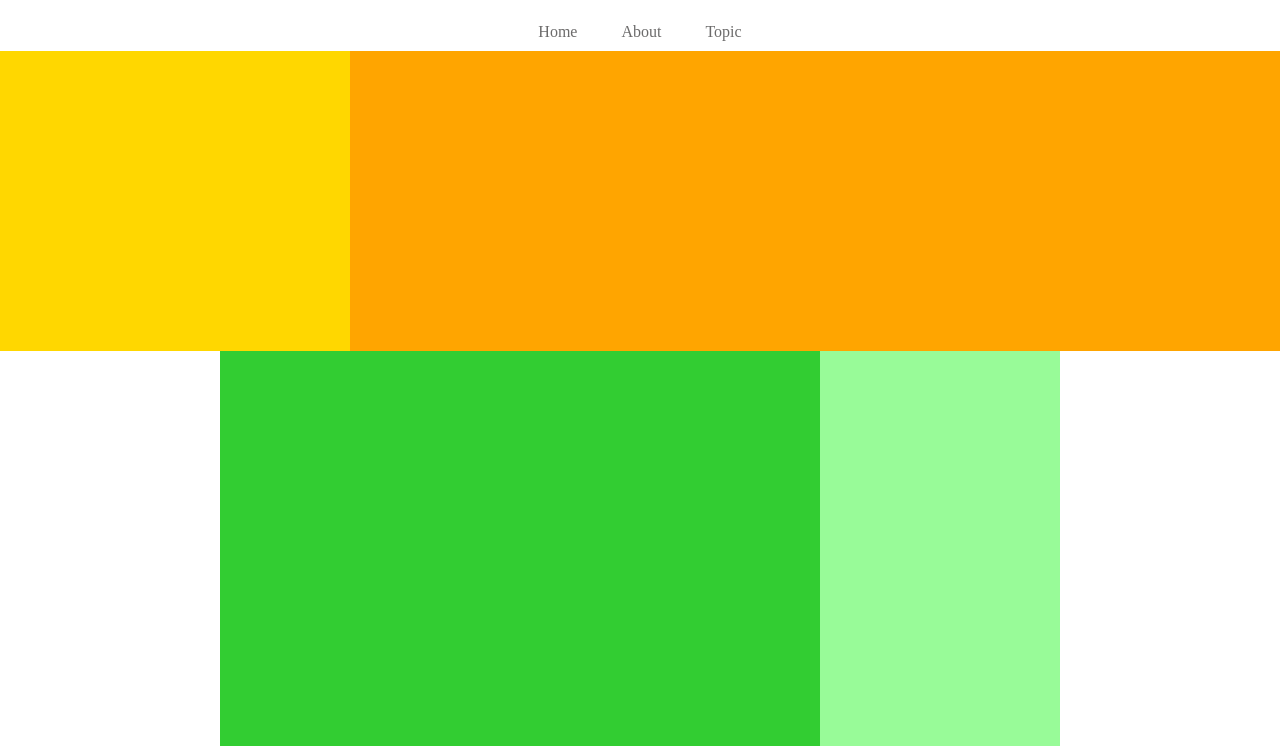
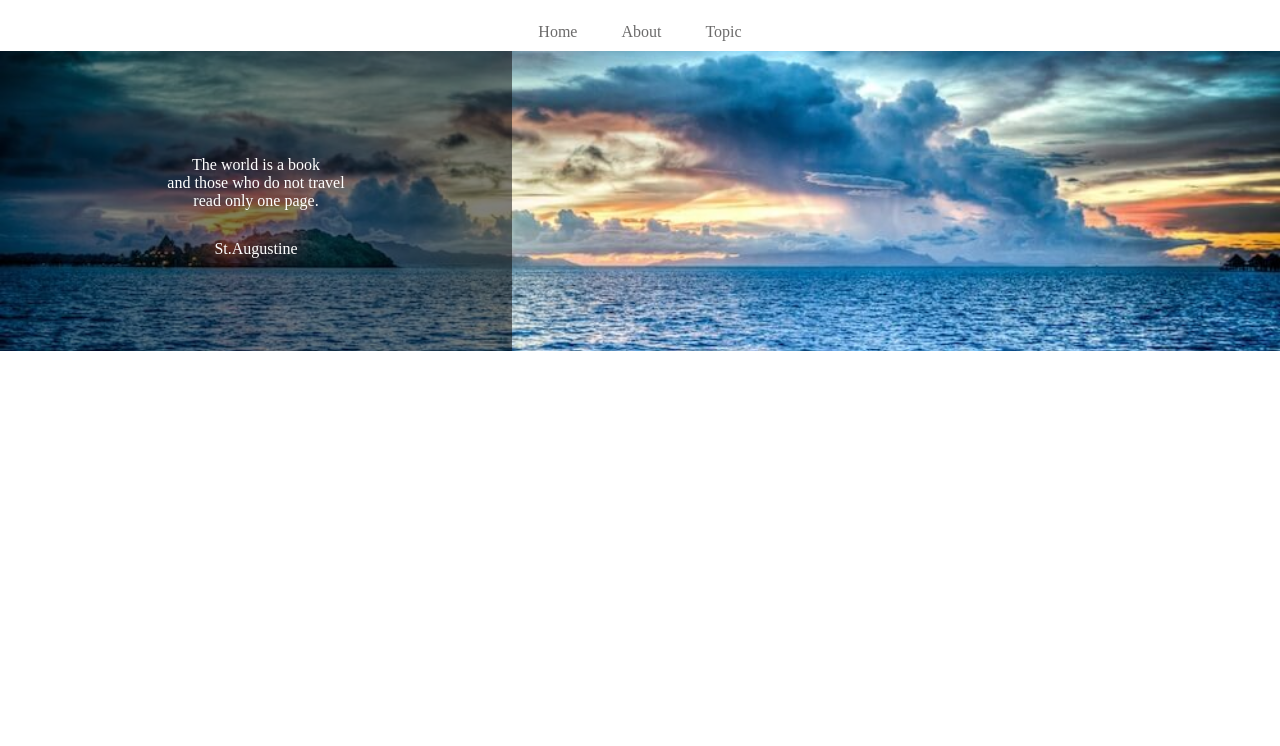
Before and after one commit to syusaku18/2-9-, a plain HTML site: page caravan/index.html in a window 1280 px wide. Shown: the part 54-800 px from the top of the page. Drawn offline with Linux system fonts and the light colour scheme.

Commit message:
[finish] 1-6

```diff
--- a/caravan/index.html
+++ b/caravan/index.html
@@ -25,7 +25,14 @@
       </ul>
     </nav>
     <div class="main-visual">
-      <div class="main-visual-content"></div>
+      <div class="main-visual-content">
+        <p class="main-visual-text">
+          The world is a book<br />and those who do not travel<br />read only one page.
+        </p>
+        <p class="main-visual-name">
+          St.Augustine
+        </p>
+      </div>
     </div>
 
     <div class="main">
--- a/caravan/style.css
+++ b/caravan/style.css
@@ -19,7 +19,7 @@ header .heading{
 .nav-list{
   text-align: center;
   padding: 10px 0;
-  margin: 0 20px;
+  margin: 0 auto;
 }
 .nav-list-item{
   list-style: none;
@@ -29,12 +29,25 @@ header .heading{
 .main-visual{
   width: 100%;
   height: 300px;
-  background-color: orange;
+  background-image: url(img/mv.jpg);
+  background-size: cover;
+  background-position: center;
+
 }
 .main-visual-content{
-  width: 350px;
+  width: 40%;
   height: 300px;
-  background-color: gold;
+  background-color: rgb(0,0,0,0.5);
+  text-align: center;
+  padding-top: 105px;
+
+}
+.main-visual-text{
+  color: #fff;
+}
+.main-visual-name{
+  margin-top: 30px;
+  color: #fff;
 }
 .main{
   width: 100%;
@@ -45,12 +58,12 @@ header .heading{
 .blog{
   width:600px;
   height: 1400px;
-  background-color: limegreen;
+
 }
 .sidebar{
   width: 240px;
   height: 1400px;
-  background-color: palegreen;
+
 }
 footer{
   width: 100%;
```
Also changed, not shown: caravan/img/airport.jpg (added), caravan/img/asia.jpg (added), caravan/img/desert.jpg (added), caravan/img/forest.jpg (added), caravan/img/italy.jpg (added), caravan/img/japan.jpg (added), caravan/img/japan2.jpg (added), caravan/img/lake.jpg (added), caravan/img/mv.jpg (added), caravan/img/person.jpg (added), caravan/img/road.jpg (added), caravan/img/snow.jpg (added), 1 other file.
